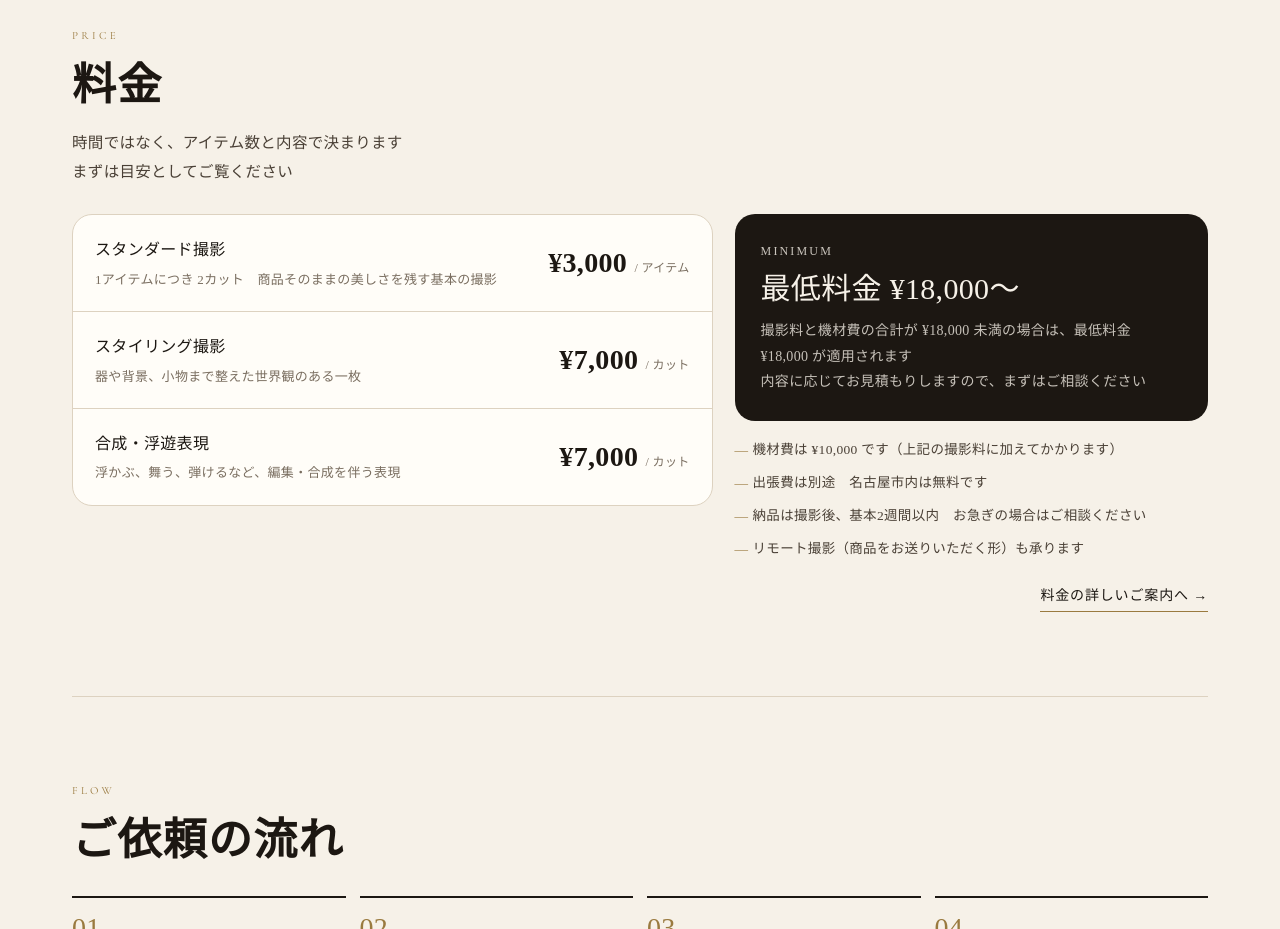
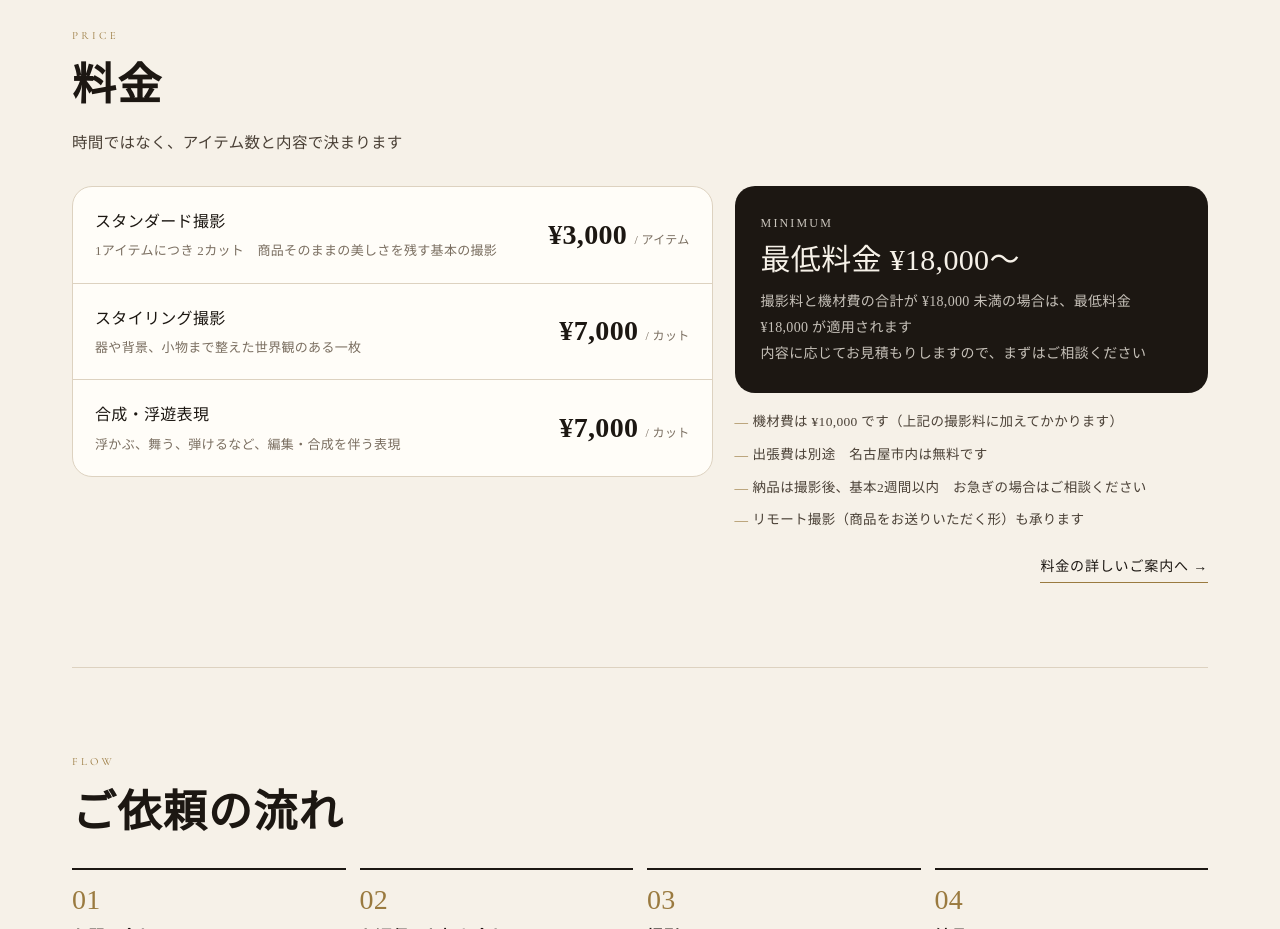
Before and after one commit to syukoc/syukoc-net, a plain HTML site: page index.html in a window 1280 px wide. Shown: the part 3420-4349 px from the top of the page. Drawn offline with nearby package versions, Linux system fonts and the light colour scheme; a web font is replaced by a local one.

Commit message:
Remove price-guide wording from top page pricing lead

```diff
--- a/index.html
+++ b/index.html
@@ -132,7 +132,7 @@
     <section class="section" id="price">
       <div class="label">Price</div>
       <h2 class="h2">料金</h2>
-      <p class="lead">時間ではなく、アイテム数と内容で決まります<br>まずは目安としてご覧ください</p>
+      <p class="lead">時間ではなく、アイテム数と内容で決まります</p>
 
       <div class="price-layout">
         <div class="price-main">
```
